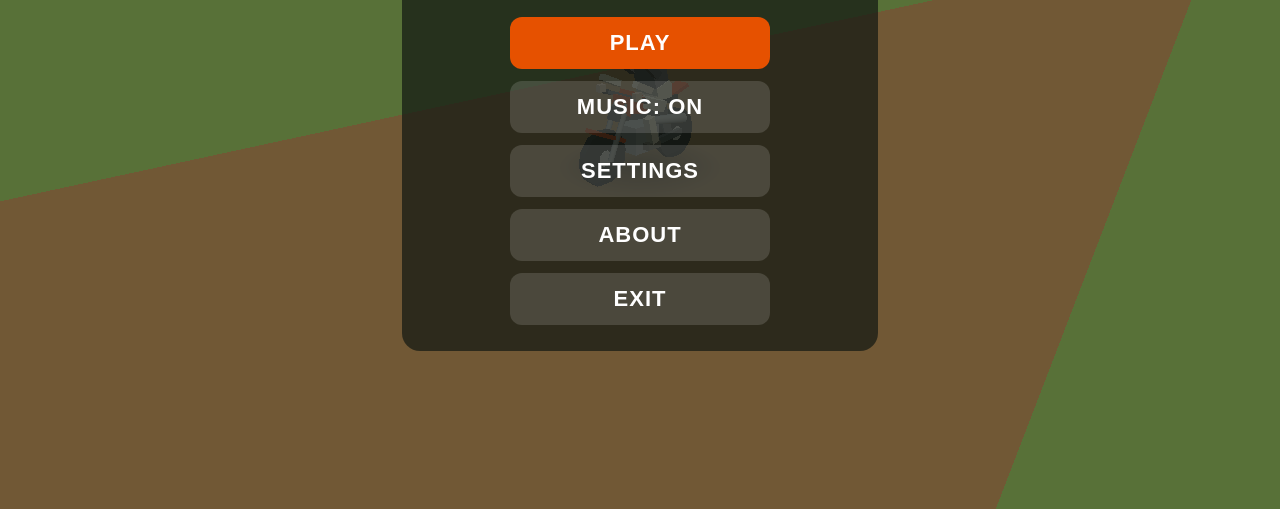
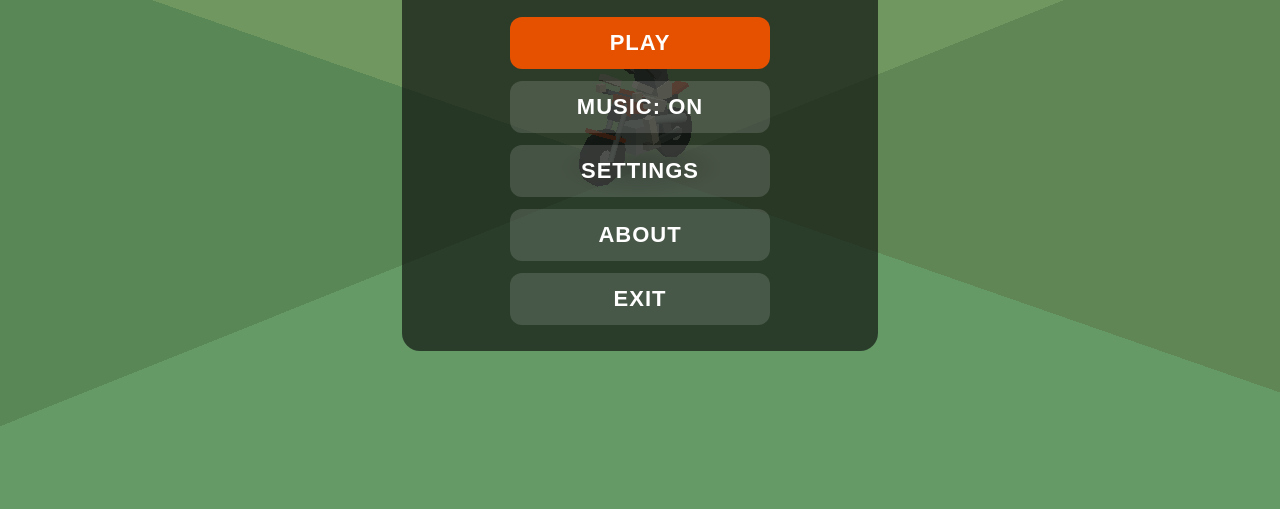
Before and after one commit to sworupplayz-cell/wukali-dirt-test.1, a website built with Vite: page index.html in a window 1280 px wide. Shown: the part 291-800 px from the top of the page. Built offline with nearby package versions, Linux system fonts and the light colour scheme; animation ran at ten frames a second.

Commit message:
Phase 1B - Fixed world streaming engine
Co-authored-by: arena-agent <297053741+arena-agent@users.noreply.github.com>

```diff
--- a/src/core/Game.js
+++ b/src/core/Game.js
@@ -1,5 +1,5 @@
 import * as THREE from 'three';
-import { TestWorld } from '../world/TestWorld.js';
+import { SectorWorld } from '../world/SectorWorld.js';
 import { Bike } from '../bike/Bike.js';
 import { BikeModel } from '../bike/BikeModel.js';
 import { Input } from './Input.js';
@@ -36,8 +36,9 @@ export class Game {
     this.scene = new THREE.Scene();
     this.camera = new THREE.PerspectiveCamera(68, 1, 0.1, 800);
 
-    // Horizon Ride Phase 1A: one static test scene — no procedural world.
-    this.world = new TestWorld(this.scene);
+    // Horizon Ride Phase 1B: fixed 10,000 x 5,000 m world, 200 permanent
+    // 500 m sectors, 3x3 streaming window around the bike.
+    this.world = new SectorWorld(this.scene);
     this.bike = new Bike(this.world);
     this.bikeModel = new BikeModel(this.scene);
     this.followCam = new FollowCamera(this.camera, this.world);
@@ -172,6 +173,9 @@ export class Game {
     this.input.enabled = this.state === State.PLAYING;
     this.input.update();
 
+    // Stream sectors around the bike (also in the menu, for the backdrop).
+    this.world.update(this.bike.position);
+
     if (simulating) {
       this._accumulator = Math.min(this._accumulator + frameDt, FIXED_DT * MAX_STEPS);
       while (this._accumulator >= FIXED_DT) {
--- /dev/null
+++ b/src/ui/DebugOverlay.js
@@ -0,0 +1,48 @@
+/**
+ * DebugOverlay (Phase 1B) — small developer HUD for the streaming engine.
+ *
+ * Shows: FPS, player X/Z, current sector, loaded sector count, draw calls.
+ * Toggle: F3 (desktop) or the tiny DBG button (mobile).
+ *
+ * Zero cost while hidden; visible it updates the DOM at 5 Hz, never per
+ * frame. Listens on window directly so the Input abstraction (preserved
+ * this phase) stays untouched.
+ */
+export class DebugOverlay {
+  constructor(game) {
+    this.game = game;
+    this.el = document.getElementById('debug-overlay');
+    this.btn = document.getElementById('btn-debug');
+    this.visible = false;
+
+    window.addEventListener('keydown', (e) => {
+      if (e.code === 'F3') {
+        e.preventDefault(); // browsers bind F3 to find-in-page
+        this.toggle();
+      }
+    });
+    this.btn.addEventListener('click', () => this.toggle());
+
+    this._timer = setInterval(() => this._paint(), 200);
+  }
+
+  toggle() {
+    this.visible = !this.visible;
+    this.el.classList.toggle('hidden', !this.visible);
+    this.btn.classList.toggle('on', this.visible);
+  }
+
+  _paint() {
+    if (!this.visible) return;
+    const g = this.game;
+    const p = g.bike.position;
+    const d = g.world.debug;
+    const info = g.renderer.info.render;
+    this.el.textContent =
+      `FPS ${g.stats.fps}\n` +
+      `X ${p.x.toFixed(1)}  Z ${p.z.toFixed(1)}\n` +
+      `SECTOR (${d.sectorX},${d.sectorZ})\n` +
+      `LOADED ${d.loaded}\n` +
+      `DRAW CALLS ${info.calls}  TRIS ${info.triangles}`;
+  }
+}
--- a/src/ui/UI.js
+++ b/src/ui/UI.js
@@ -1,5 +1,6 @@
 import { State } from '../core/Game.js';
 import { HudEditor } from './HudEditor.js';
+import { DebugOverlay } from './DebugOverlay.js';
 
 /**
  * UI — wires the HTML overlays (menu / pause / crash / HUD) to the game.
@@ -160,6 +161,9 @@ export class UI {
     game.onStateChange = (s) => this._applyState(s);
     this._applyState(game.state);
 
+    // Developer overlay (Phase 1B): F3 or the DBG button.
+    this.debugOverlay = new DebugOverlay(game);
+
     // HUD readouts: update at 5 Hz, not per frame (avoids DOM churn).
     setInterval(() => {
       if (game.state !== State.PLAYING && game.state !== State.CRASHED) return;
--- /dev/null
+++ b/src/world/SectorWorld.js
@@ -0,0 +1,179 @@
+import * as THREE from 'three';
+import { ChunkGrid } from './streaming/ChunkGrid.js';
+import { ObjectPool } from './streaming/ObjectPool.js';
+
+/**
+ * SectorWorld — Horizon Ride Phase 1B fixed-world streaming engine.
+ *
+ * A PERMANENT, FINITE world coordinate system:
+ *   world rectangle:  10,000 m (x) x 5,000 m (z)   = 50 km^2
+ *   sector size:      500 m x 500 m
+ *   grid:             20 columns x 10 rows = 200 fixed sectors
+ *
+ * Sector (col,row) covers x in [col*500, col*500+500), z likewise.
+ * Sector IDs are fixed forever: (0,0) .. (19,9). Coordinates are never
+ * generated outside this rectangle — streaming requests outside the grid
+ * are simply skipped.
+ *
+ * STREAMING: a 3x3 sector window (Chebyshev radius 1) follows the player,
+ * driven by the retained ChunkGrid utility. Ground meshes come from a
+ * fixed ObjectPool — sectors load/unload while riding with zero allocation
+ * and no loading screen.
+ *
+ * PLACEHOLDER TERRAIN (this phase only): every sector is a flat plane with
+ * a deterministic per-sector debug tint so streaming is visible. No hills,
+ * no props, no decorations. The analytic heightfield is y = 0 everywhere,
+ * so bike physics is exact and never waits on meshes.
+ *
+ * Implements the exact world interface the bike/camera/model consume:
+ * { getHeight, getNormal, getColliders, getSurface, getRenderedPlane,
+ *   getSpawn, isInBounds, update }.
+ */
+
+export const SECTOR_SIZE = 500;
+export const WORLD_COLS = 20;
+export const WORLD_ROWS = 10;
+export const WORLD_W = SECTOR_SIZE * WORLD_COLS; // 10,000 m
+export const WORLD_H = SECTOR_SIZE * WORLD_ROWS; //  5,000 m
+const STREAM_RADIUS = 1; // 3x3 active window
+
+export class SectorWorld {
+  constructor(scene) {
+    this.scene = scene;
+    // Spawn at the exact world center, facing +Z.
+    this._spawn = { x: WORLD_W / 2, y: 0, z: WORLD_H / 2, yaw: 0 };
+    this._colliders = []; // no props this phase
+    this._buildLighting(scene);
+
+    // 3x3 window = 9 sectors max; +1 spare so enter-before-release order
+    // changes can never starve the pool.
+    this._pool = new ObjectPool(() => this._makeSectorMesh(), 10);
+    this._grid = new ChunkGrid(SECTOR_SIZE, STREAM_RADIUS);
+    this._tint = new THREE.Color();
+
+    // Debug/HUD info (read by the F3 overlay + tests). Updated in update().
+    this.debug = { sectorX: 0, sectorZ: 0, loaded: 0 };
+  }
+
+  // ---- Heightfield (flat placeholder) --------------------------------------
+
+  getHeight() {
+    return 0;
+  }
+
+  getNormal(x, z, out) {
+    out.set(0, 1, 0);
+    return out;
+  }
+
+  getRenderedPlane(x, z, out) {
+    out.y = 0;
+    out.n.set(0, 1, 0);
+    return out;
+  }
+
+  getColliders() {
+    return this._colliders;
+  }
+
+  /** Uniform packed-dirt test surface. */
+  getSurface(x, z, out) {
+    out.grip = 0.95;
+    out.drag = 0.03;
+    out.rough = 0.15;
+    return out;
+  }
+
+  getSpawn() {
+    return this._spawn;
+  }
+
+  /**
+   * Finite world: no invisible walls (boundaries disabled), but riding
+   * fully off the 10,000 x 5,000 rectangle triggers the bike's existing
+   * safe-spot reset failsafe rather than falling into the void.
+   */
+  isInBounds(x, z) {
+    return x >= 0 && x < WORLD_W && z >= 0 && z < WORLD_H;
+  }
+
+  /** Sector ID for a world position, clamped to the fixed grid. */
+  sectorAt(x, z) {
+    return {
+      x: Math.min(WORLD_COLS - 1, Math.max(0, Math.floor(x / SECTOR_SIZE))),
+      z: Math.min(WORLD_ROWS - 1, Math.max(0, Math.floor(z / SECTOR_SIZE))),
+    };
+  }
+
+  // ---- Streaming ------------------------------------------------------------
+
+  /** Per-frame: keep the 3x3 sector window centered on the player. */
+  update(pos) {
+    this._grid.update(
+      pos.x, pos.z,
+      (cx, cz) => this._loadSector(cx, cz),
+      (cx, cz, mesh) => this._unloadSector(mesh)
+    );
+    const s = this.sectorAt(pos.x, pos.z);
+    this.debug.sectorX = s.x;
+    this.debug.sectorZ = s.z;
+    this.debug.loaded = this._countLoaded();
+  }
+
+  _loadSector(cx, cz) {
+    // Never generate outside the permanent 20x10 grid.
+    if (cx < 0 || cx >= WORLD_COLS || cz < 0 || cz >= WORLD_ROWS) return null;
+    const mesh = this._pool.acquire();
+    if (!mesh) return null; // cannot happen with a sized pool
+    mesh.position.set(cx * SECTOR_SIZE + SECTOR_SIZE / 2, 0, cz * SECTOR_SIZE + SECTOR_SIZE / 2);
+    mesh.updateMatrix();
+    mesh.material.color.copy(this._sectorTint(cx, cz));
+    mesh.visible = true;
+    return mesh;
+  }
+
+  _unloadSector(mesh) {
+    if (mesh) this._pool.release(mesh);
+  }
+
+  _countLoaded() {
+    let n = 0;
+    for (const data of this._grid.cells.values()) if (data) n++;
+    return n;
+  }
+
+  /** Deterministic per-sector debug tint (green family, clearly distinct). */
+  _sectorTint(cx, cz) {
+    // Small integer hash -> stable pseudo-random in [0,1).
+    let h = (cx * 73856093) ^ (cz * 19349663);
+    h = (h ^ (h >>> 13)) * 1274126177;
+    const r = ((h ^ (h >>> 16)) >>> 0) / 4294967296;
+    // Hue wanders green->olive->teal; lightness alternates checker-style so
+    // even similar hues read as different sectors at a glance.
+    const hue = 0.21 + r * 0.16;
+    const light = 0.3 + 0.1 * ((cx + cz) % 2) + r * 0.05;
+    return this._tint.setHSL(hue, 0.42, light);
+  }
+
+  _makeSectorMesh() {
+    const mesh = new THREE.Mesh(
+      new THREE.PlaneGeometry(SECTOR_SIZE, SECTOR_SIZE),
+      new THREE.MeshLambertMaterial({ color: 0x7a9a52 })
+    );
+    mesh.rotation.x = -Math.PI / 2;
+    mesh.matrixAutoUpdate = false;
+    mesh.visible = false;
+    this.scene.add(mesh);
+    return mesh;
+  }
+
+  _buildLighting(scene) {
+    const sky = new THREE.Color(0x7ec4e8);
+    scene.background = sky;
+    scene.fog = new THREE.Fog(sky, 120, 380); // hides the streaming edge
+    scene.add(new THREE.HemisphereLight(0xd4ebff, 0x7d6a44, 0.92));
+    const sun = new THREE.DirectionalLight(0xffedc9, 1.22);
+    sun.position.set(60, 90, 30);
+    scene.add(sun);
+  }
+}
--- a/src/world/TestWorld.js
+++ /dev/null
@@ -1,174 +0,0 @@
-import * as THREE from 'three';
-
-/**
- * TestWorld — Horizon Ride Phase 1A foundation scene.
- *
- * A tiny, static test map that implements the exact world interface the
- * bike / camera / model already consume:
- *   { getHeight, getNormal, getColliders, getSurface, getRenderedPlane,
- *     getSpawn, isInBounds, update }
- *
- * Contents (nothing else):
- *   - flat ground plane
- *   - one straight dirt test road
- *   - one small ramp (baked into the analytic heightfield => jumpable)
- *   - simple sky (flat color + light fog)
- *   - one sun light (+ hemisphere fill so Lambert materials shade)
- *   - deterministic spawn point on the road
- *
- * The heightfield is analytic and trivial: y = 0 everywhere except the
- * ramp wedge. No chunks, no generation, no per-frame work in update().
- */
-
-// Ground extents (half-size). Outside this the bike auto-resets.
-const GROUND_HALF = 220;
-
-// Road: a straight strip along +Z through the origin.
-const ROAD_HALF_W = 4.5;
-const ROAD_LEN = 400;
-
-// Ramp: wedge on the road. Run-up rises linearly, then the deck ends in a
-// clean drop-off => takeoff (the bike's airborne transition handles it).
-const RAMP_X = 0;          // centered on the road
-const RAMP_HALF_W = 3;
-const RAMP_Z0 = 60;        // start of the incline
-const RAMP_Z1 = 70;        // lip (takeoff edge)
-const RAMP_H = 2.2;        // lip height
-
-export class TestWorld {
-  constructor(scene) {
-    this._spawn = { x: 0, y: 0, z: -20, yaw: 0 }; // on the road, facing the ramp
-    this._colliders = []; // no props in the test scene
-    this._buildLighting(scene);
-    this._buildGeometry(scene);
-  }
-
-  // ---- Heightfield --------------------------------------------------------
-
-  getHeight(x, z) {
-    // Ramp wedge (the only non-flat feature).
-    if (
-      x > RAMP_X - RAMP_HALF_W && x < RAMP_X + RAMP_HALF_W &&
-      z >= RAMP_Z0 && z < RAMP_Z1
-    ) {
-      return RAMP_H * ((z - RAMP_Z0) / (RAMP_Z1 - RAMP_Z0));
-    }
-    return 0;
-  }
-
-  getNormal(x, z, out) {
-    const e = 0.6;
-    const hx = this.getHeight(x + e, z) - this.getHeight(x - e, z);
-    const hz = this.getHeight(x, z + e) - this.getHeight(x, z - e);
-    out.set(-hx, 2 * e, -hz).normalize();
-    return out;
-  }
-
-  /**
-   * Rendered-surface plane under a point (used by wheel seating + blob
-   * shadow). The test scene's visual meshes match the analytic heightfield
-   * exactly (flat plane + planar wedge), so this is the analytic surface.
-   */
-  getRenderedPlane(x, z, out) {
-    out.y = this.getHeight(x, z);
-    this.getNormal(x, z, out.n);
-    return out;
-  }
-
-  getColliders() {
-    return this._colliders;
-  }
-
-  /** Surface material: groomed dirt road vs. packed test-field dirt. */
-  getSurface(x, z, out) {
-    const onRoad = Math.abs(x) < ROAD_HALF_W && Math.abs(z) < ROAD_LEN / 2;
-    if (onRoad) {
-      out.grip = 1.0;
-      out.drag = 0.012;
-      out.rough = 0.07;
-    } else {
-      out.grip = 0.93;
-      out.drag = 0.07;
-      out.rough = 0.3;
-    }
-    return out;
-  }
-
-  getSpawn() {
-    return this._spawn;
-  }
-
-  isInBounds(x, z) {
-    return Math.abs(x) < GROUND_HALF - 4 && Math.abs(z) < GROUND_HALF - 4;
-  }
-
-  /** No streaming, no generation — nothing to do per frame. */
-  update() {}
-
-  // ---- Scene construction (built once, zero per-frame cost) ---------------
-
-  _buildLighting(scene) {
-    const sky = new THREE.Color(0x7ec4e8);
-    scene.background = sky;
-    scene.fog = new THREE.Fog(sky, 120, 320); // soften the ground-plane edge
-    scene.add(new THREE.HemisphereLight(0xd4ebff, 0x7d6a44, 0.92));
-    const sun = new THREE.DirectionalLight(0xffedc9, 1.22);
-    sun.position.set(60, 90, 30);
-    scene.add(sun);
-  }
-
-  _buildGeometry(scene) {
-    // Flat ground.
-    const ground = new THREE.Mesh(
-      new THREE.PlaneGeometry(GROUND_HALF * 2, GROUND_HALF * 2),
-      new THREE.MeshLambertMaterial({ color: 0x7a9a52 })
-    );
-    ground.rotation.x = -Math.PI / 2;
-    ground.matrixAutoUpdate = false;
-    ground.updateMatrix();
-    scene.add(ground);
-
-    // Dirt test road (thin strip floated just above the ground plane).
-    const road = new THREE.Mesh(
-      new THREE.PlaneGeometry(ROAD_HALF_W * 2, ROAD_LEN),
-      new THREE.MeshLambertMaterial({ color: 0x9b7a4e })
-    );
-    road.rotation.x = -Math.PI / 2;
-    road.position.y = 0.02;
-    road.matrixAutoUpdate = false;
-    road.updateMatrix();
-    scene.add(road);
-
-    // Ramp wedge — geometry matches the analytic heightfield exactly.
-    const ramp = new THREE.Mesh(
-      buildRampGeometry(),
-      new THREE.MeshLambertMaterial({ color: 0x8a6a42 })
-    );
-    ramp.matrixAutoUpdate = false;
-    ramp.updateMatrix();
-    scene.add(ramp);
-  }
-}
-
-/** Wedge: inclined deck + two side walls + back face. */
-function buildRampGeometry() {
-  const x0 = RAMP_X - RAMP_HALF_W, x1 = RAMP_X + RAMP_HALF_W;
-  const z0 = RAMP_Z0, z1 = RAMP_Z1, h = RAMP_H;
-  // prettier-ignore
-  const positions = new Float32Array([
-    // deck (two triangles)
-    x0, 0, z0,  x1, 0, z0,  x1, h, z1,
-    x0, 0, z0,  x1, h, z1,  x0, h, z1,
-    // back face (at the lip)
-    x0, h, z1,  x1, h, z1,  x1, 0, z1,
-    x0, h, z1,  x1, 0, z1,  x0, 0, z1,
-    // left wall
-    x0, 0, z0,  x0, h, z1,  x0, 0, z1,
-    // right wall
-    x1, 0, z0,  x1, 0, z1,  x1, h, z1,
-  ]);
-  const geo = new THREE.BufferGeometry();
-  geo.setAttribute('position', new THREE.BufferAttribute(positions, 3));
-  geo.computeVertexNormals();
-  return geo;
-}
```
Also changed, not shown: index.html (+15 -0 lines), tests/e2e.cjs (+120 -52 lines), README.md.
